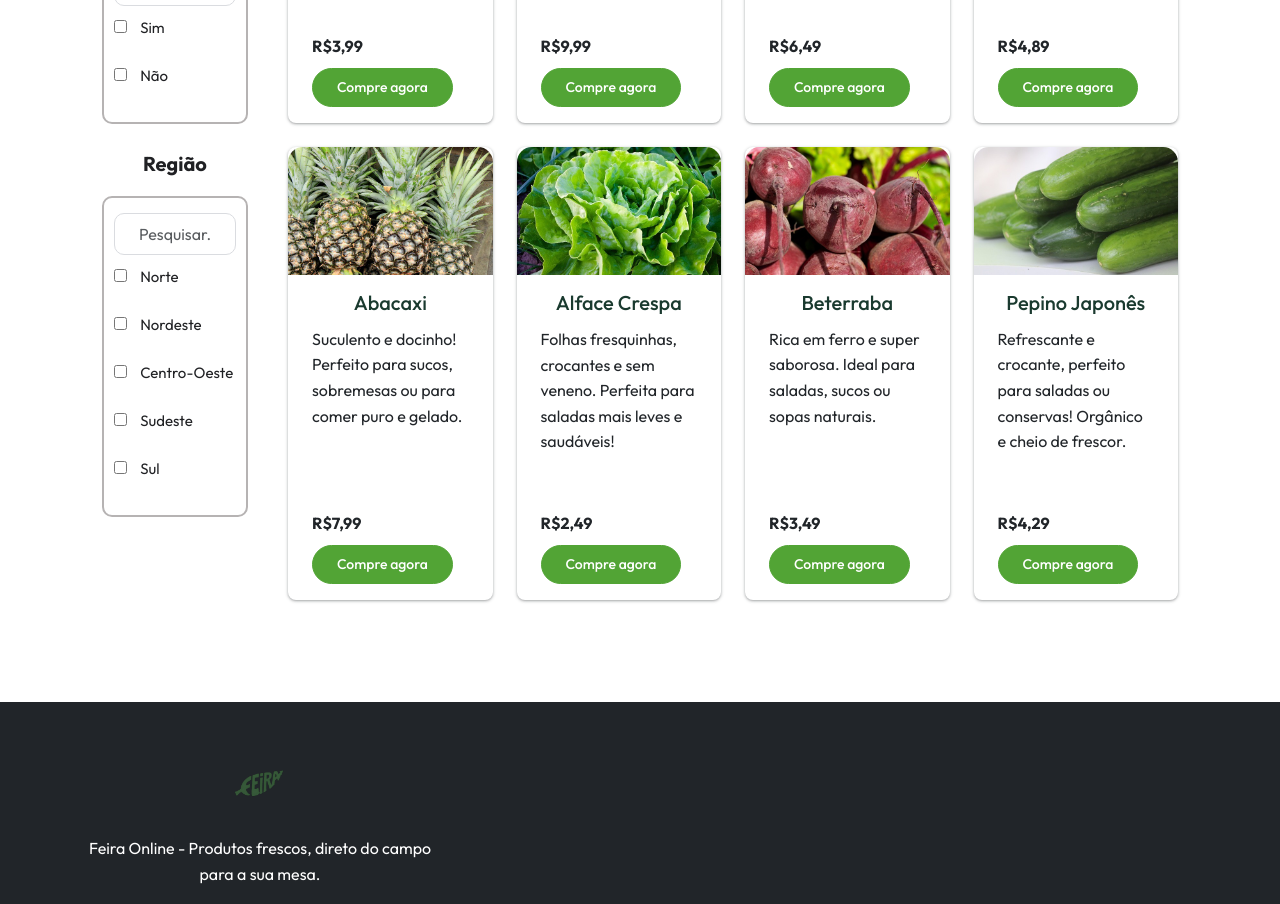
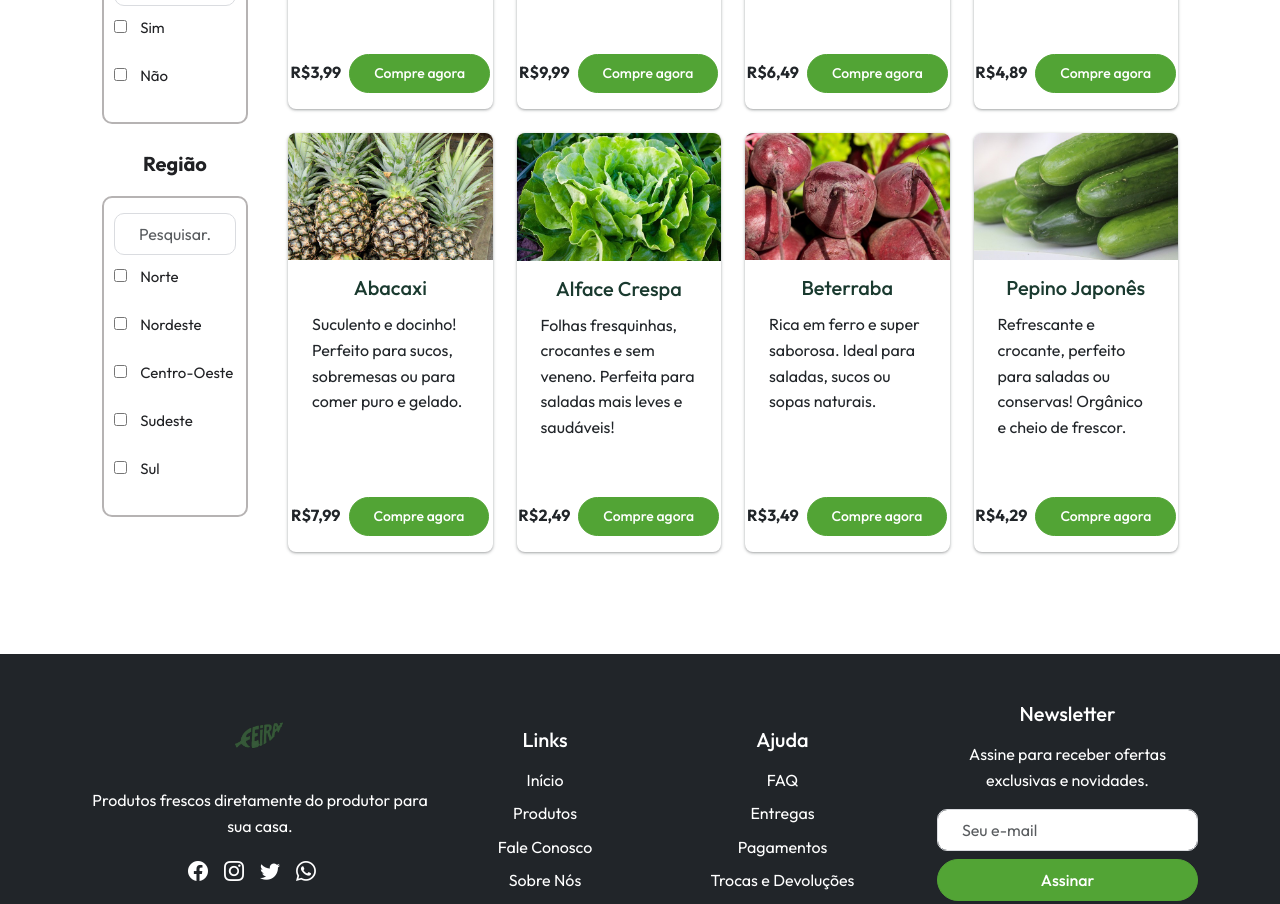
Before and after one commit to magoga-br/Feira, a React (Vite) app: page /produtos in a window 1280 px wide. Shown: the part 1060-1964 px from the top of the page. Built offline with nearby package versions, Linux system fonts and the light colour scheme.

Commit message:
Alteração nas imagens com round-top e alinhamento do preço e botão

```diff
--- a/index.html
+++ b/index.html
@@ -4,7 +4,7 @@
 <head>
   <link rel="preconnect" href="https://fonts.googleapis.com">
   <link href="https://fonts.googleapis.com/css2?family=Outfit:wght@100..900&display=swap" rel="stylesheet">
-  <link href="https://cdn.jsdelivr.net/npm/bootstrap@5.3.0/dist/css/bootstrap.min.css" rel="stylesheet">
+  <link rel="stylesheet" href="https://cdnjs.cloudflare.com/ajax/libs/font-awesome/6.5.0/css/all.min.css"/>
   <link rel="stylesheet" href="https://cdn.jsdelivr.net/npm/bootstrap-icons@1.11.3/font/bootstrap-icons.min.css">
   <link rel="preconnect" href="https://fonts.googleapis.com">
   <link href="https://fonts.googleapis.com/css2?family=Outfit:wght@100..900&display=swap" rel="stylesheet">
--- a/src/Pages/Produtos.jsx
+++ b/src/Pages/Produtos.jsx
@@ -72,14 +72,14 @@ function Produtos() {
             </div>
 
 {/* Produtos */}
-            <div className="col-xl-10 col-lg-8 col-md-8 col-sm-1">
-              <div className="row g-4">
+            <div class="col-xl-10 col-lg-8 col-md-8 col-sm-12">
+              <div className="row g-4 ">
                 {[
                   { img: morango, alt: "Morangos em pilha", title: "Cesta de Morangos", text: "Doces, fresquinhos e colhidos com carinho! Morangos 100% orgânicos, ideais para sobremesas ou lanches saudáveis.", price: "R$13,99" },
                   { img: batata, alt: "Batatas em pilha", title: "Kilo da Batata", text: "Versátil e nutritiva, a batata orgânica vai do purê ao forno com sabor e qualidade de verdade — direto do campo pra sua mesa.", price: "R$5,79" },
-                  { img: abobora, alt: "Abóbora", title: "Abóbora", text: "Cheia de sabor e nutrientes, a abóbora orgânica é ideal para sopas, doces ou assados. Sabor caseiro com o frescor do campo.", price: "R$3,49" },
+                  { img: abobora, alt: "Abóbora", title: "Abóbora", text: "Cheia de sabor e nutrientes, a abóbora orgânica é ideal para sopas, doces ou assados. Sabor caseiro com o frescor do campo, para completar sua comida.", price: "R$3,49" },
                   { img: peanut, alt: "Amendoins em pilha", title: "100g de Amendoim", text: "Torrado ou cru, o amendoim orgânico é energia pura! Rico em proteínas, puro e perfeito para o seu dia a dia sem agrotóxicos.", price: "R$2,99" },
-                  { img: endive, alt: "Escarola", title: "Escarola", text: "Refrescante e levemente amarga, a escarola orgânica dá um toque especial às saladas e refogados.", price: "R$3,99" },
+                  { img: endive, alt: "Escarola", title: "Escarola", text: "Refrescante e levemente amarga, a escarola orgânica dá um toque especial às saladas e refogados com sabor e saúde.", price: "R$3,99" },
                   { img: banana, alt: "Banana", title: "Banana", text: "Bananas nanica maduras e deliciosas. Garanta já a sua dúzia!", price: "R$9,99" },
                   { img: tomato, alt: "Tomate Orgânico", title: "Tomate Orgânico", text: "Vermelho vibrante e cheio de sabor, ideal para saladas, molhos e muito mais. Colhido sem agrotóxicos.", price: "R$6,49" },
                   { img: broccoli, alt: "Brócolis", title: "Brócolis", text: "Crocante, nutritivo e 100% orgânico. Vai bem no vapor, no arroz ou refogado com alho!", price: "R$4,89" },
@@ -90,12 +90,12 @@ function Produtos() {
                 ].map((p, i) => (
                   <div className="col-md-3" key={i}>
                     <div className="card h-100" style={{ maxWidth: "300px", marginLeft: "auto", marginRight: "auto" }}>
-                      <img className="card-img-top img-fluid" src={p.img} alt={p.alt} />
+                      <img className="card-img-top img-fluid rounded-top" src={p.img} alt={p.alt} />
                       <div className="card-body d-flex flex-column">
                         <h5 className="card-title">{p.title}</h5>
                         <p className="card-text">{p.text}</p>
-                        <div className="d-flex justify-content-between align-items-center flex-wrap gap-2 mt-auto">
-                          <span className="valor_venda"><b>{p.price}</b></span>
+                        <div className="d-flex justify-content-between align-items-center mt-auto">
+                          <div className="valor_venda fw-bold">{p.price}</div>
                             <a href="#" className="btn btn-sm btn-success btncard">Compre agora</a>
                           </div>
                       </div>
@@ -109,17 +109,7 @@ function Produtos() {
         <br /><br /><br /><br />
       </main>
 
-      {/* Footer */}
-      <footer className="bg-dark text-white py-5">
-        <div className="container">
-          <div className="row g-4">
-            <div className="col-lg-4">
-              <h5 className="mb-3"><img src={feiralogo} width="70" height="70" alt="Logo Feira" /></h5>
-              <p>Feira Online - Produtos frescos, direto do campo para a sua mesa.</p>
-            </div>
-          </div>
-        </div>
-      </footer>
+
     </>
   );
 }
--- a/src/css/styles.css
+++ b/src/css/styles.css
@@ -178,6 +178,7 @@ main i {
     background-color: #52a435;
     padding: 8px 24px;
     border-radius: 24px;
+    white-space: nowrap;
 }
 
 .card-title{
@@ -406,3 +407,16 @@ mark{
   transition: none;
   border-radius: 10px;
 }
+
+.valor_venda {
+  font-size: 1rem;
+  margin-right: 8px;
+}
+
+.price-action {
+  display: flex;
+  justify-content: space-between;
+  align-items: center;
+  gap: 0.5rem;
+  flex-wrap: nowrap;
+}
```
Lines whose indentation alone changed are shown as unchanged.
